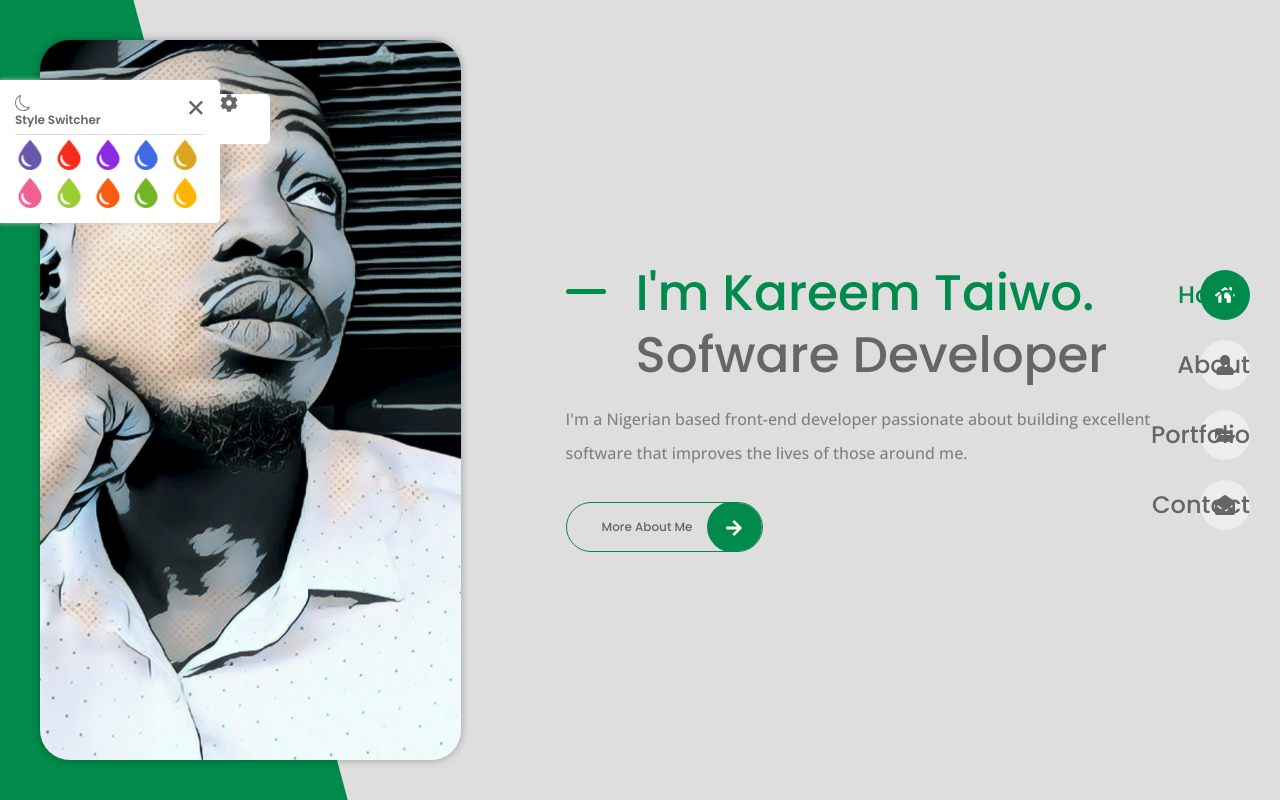
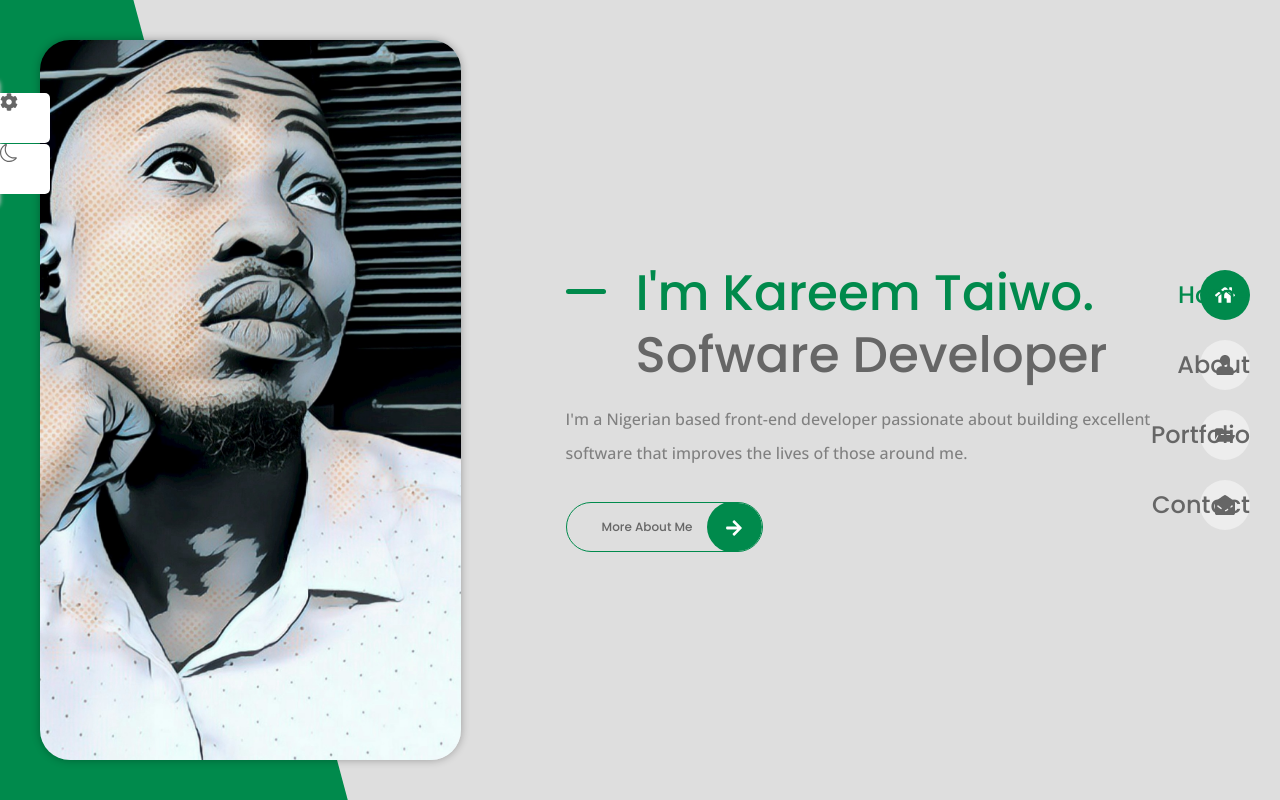
Before and after one commit to Taiywo/Portfolio, a React (Vite) app: page / in a window 1280 px wide. Built offline with nearby package versions, Linux system fonts and the light colour scheme.

Commit message:
contact components

```diff
--- a/src/components/theme.css
+++ b/src/components/theme.css
@@ -7,11 +7,18 @@
     padding: 15px;
     box-shadow: 0 0 4px hsl(0, 0%, 80%);
     z-index: 10;
+    transform: translateX(-100%);
+    transition: all 0.3s ease;
+
+}
+
+.show-switcher{
+    transform: translateX(0);
 }
 
 .style__switcher,
 .style__switcher-toggler,
-.theme__toogler {
+.theme__toggle {
     border-radius: 0 5px 5px 0;
 }
 
@@ -24,7 +31,7 @@
 
 .style__switcher-item,
 .style__switcher-toggler,
-.theme__toogler,
+.theme__toggle,
 .style__switcher-close {
     color: hsl(0, 0%, 40%);
 
@@ -44,7 +51,7 @@
 }
 
 .style__switcher-toggler,
-.theme__toogler {
+.theme__toggle {
     position: absolute;
     left: 100%;
     background-color: var(--text-white);
@@ -60,7 +67,7 @@
     top: 10%;
 }
 
-.theme__tooggr{
+.theme__toggle{
     bottom: 10%;
 }
 .style__switcher-close{
```
